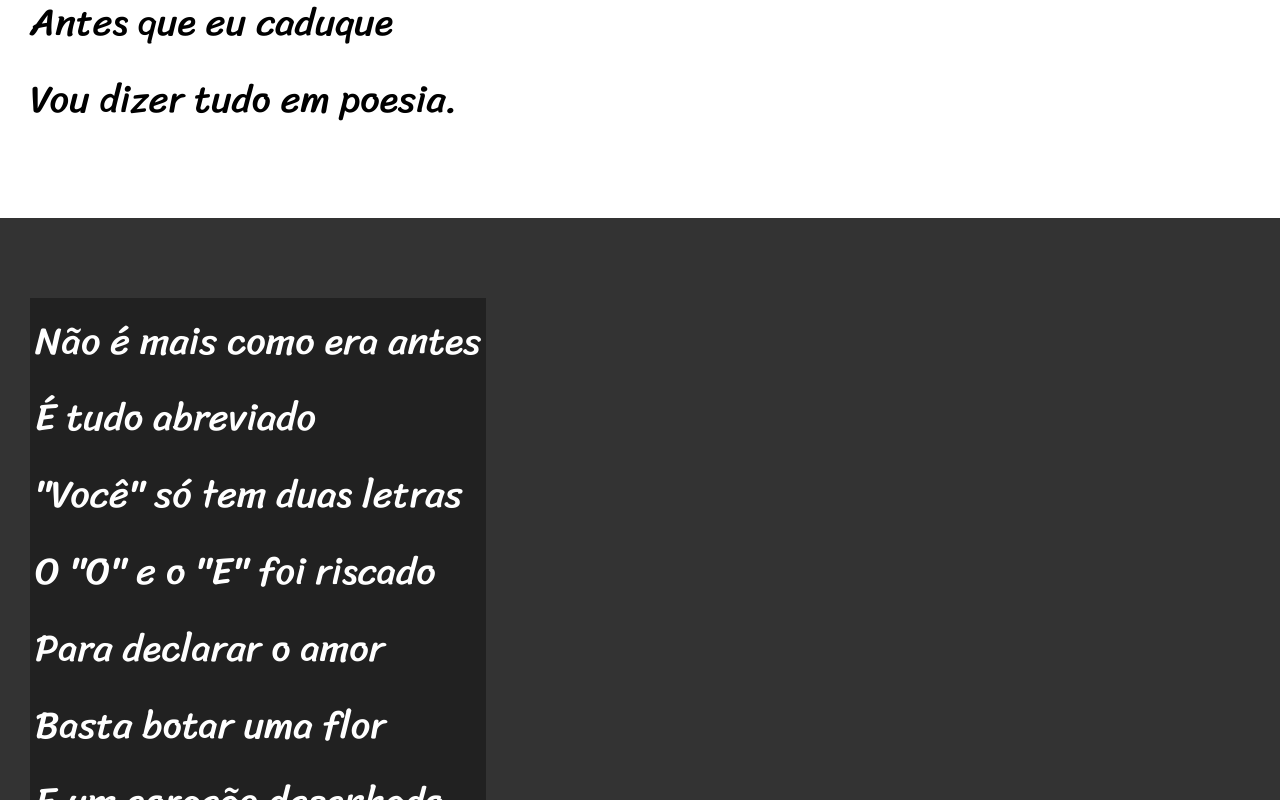
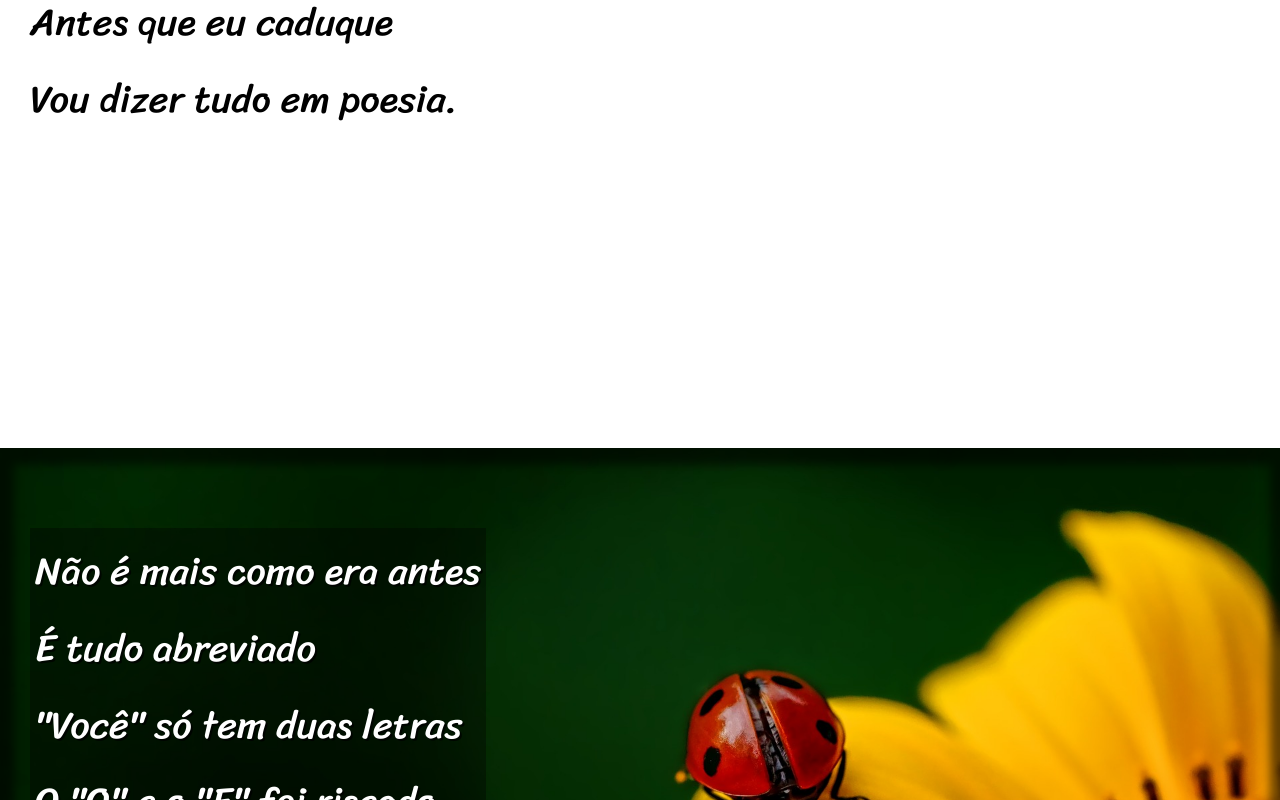
Before and after one commit to VelosoCassuate/HTML-CSS, a plain HTML site: page desafio012/desafio012.htm in a window 1280 px wide. Shown: the part 740-1540 px from the top of the page. Drawn offline with Linux system fonts and the light colour scheme.

Commit message:
projeto finalizado

```diff
--- a/desafio012/desafio012.htm
+++ b/desafio012/desafio012.htm
@@ -25,7 +25,7 @@
             Vou dizer tudo em poesia.
         <p></p></p>
     </section>
-    <section class="imagem">
+    <section class="imagem" id="img01">
         <p>
             Não é mais como era antes  <br>
             É tudo abreviado <br>
@@ -58,7 +58,7 @@
         </p>
     </section >
 
-    <section class=imagem>
+    <section class=imagem id="img02">
         <p>
             Tenho saudade das cartas <br>
             Escritas com a própria mão <br>
--- a/desafio012/estilo/style.css
+++ b/desafio012/estilo/style.css
@@ -63,15 +63,32 @@ section.normal{
 section.imagem{
     background-color: rgb(51,51,51);
     color: white;
-
+    box-shadow: inset 2px 5px 10px 12px rgba(0, 0, 0, 0.555);
+    background-attachment: fixed;
 }
 
 section.imagem > p{
     background-color: rgba(0, 0, 0, 0.349);
     display: inline-block;
     padding:5px;
+    text-shadow: 2px 2px 0px rgba(0, 0, 0, 0.729);;
 }
 
+section > p {
+    padding-bottom: 2em;
+}
+
+section#img01{
+    background-image: url('../imagens/background001.jpg');
+    background-position: right center;
+    background-size:cover;
+}
+
+section#img02{
+    BACKGROUND-IMAGE: URL('../imagens/background002.jpg');
+    background-position: right center;
+    background-size:cover;
+}
 footer{
     color: white;
     background-color: black;
```
